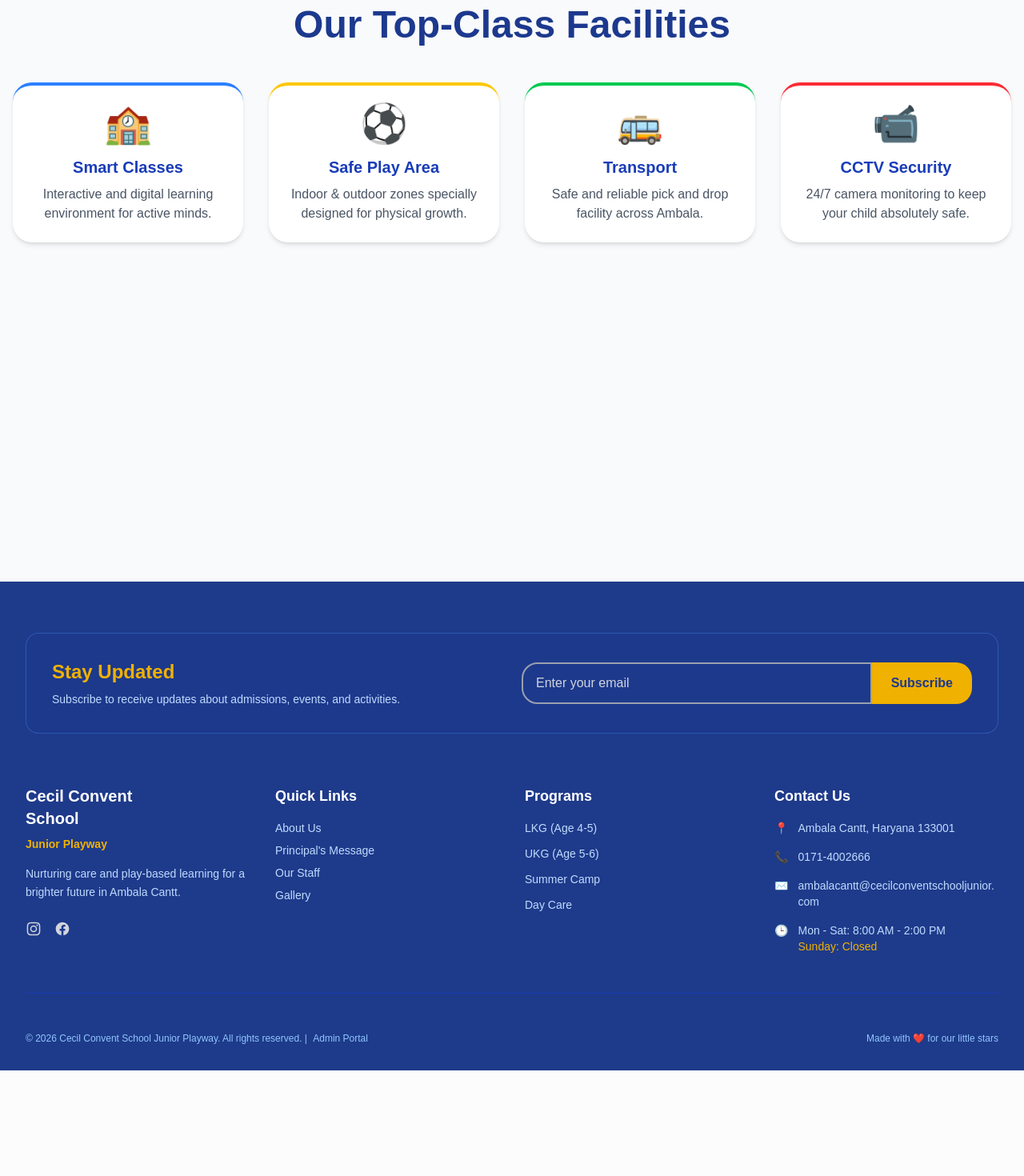
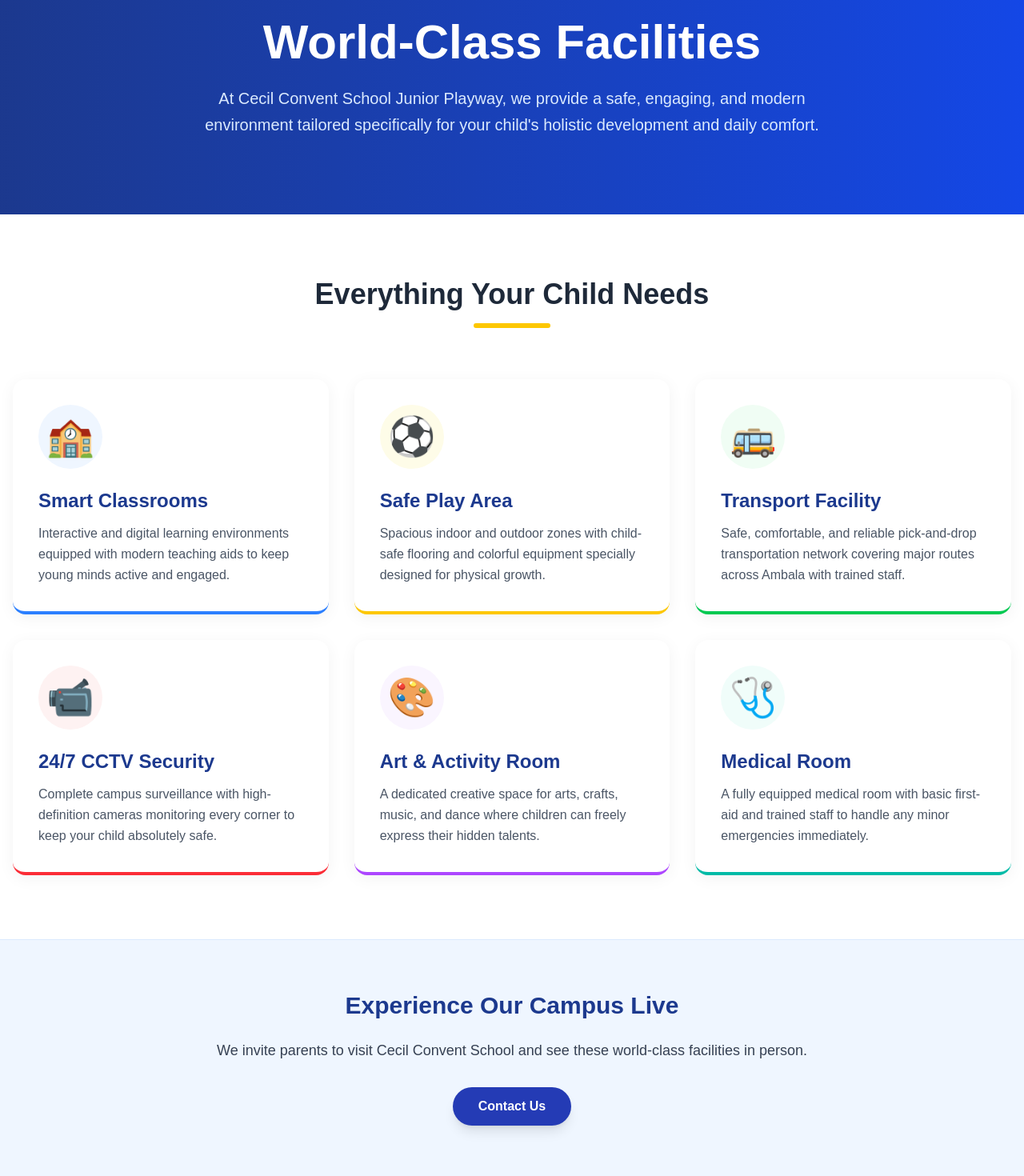
Before and after one commit to anjali100-coder/kinder-school-website, a Next.js app: page /facilities in a window 1280 px wide. Shown: the part 200-1670 px from the top of the page at 80% size. Before the commit the page ends 1538 px from the top, so only its background shows below. Built offline with nearby package versions, Linux system fonts and the light colour scheme; no server answers.

Commit message:
expanded facilities page with more details and new layout

```diff
--- a/app/facilities/page.tsx
+++ b/app/facilities/page.tsx
@@ -1,41 +1,87 @@
 import React from 'react';
+import Link from 'next/link';
 
 export default function FacilitiesPage() {
   return (
-    <div className="py-20 bg-gray-50 min-h-screen">
-      <div className="max-w-7xl mx-auto px-4">
-        <h1 className="text-4xl md:text-5xl font-bold text-center text-blue-900 mb-12">Our Top-Class Facilities</h1>
+    <div className="bg-white min-h-screen">
 
-        <div className="grid grid-cols-1 md:grid-cols-2 lg:grid-cols-4 gap-8">
+      {/* 1. Hero Banner Section */}
+      <div className="bg-gradient-to-r from-blue-900 to-blue-700 text-white py-24 px-4 text-center">
+        <h1 className="text-4xl md:text-6xl font-bold mb-6">World-Class Facilities</h1>
+        <p className="text-lg md:text-xl text-blue-100 max-w-3xl mx-auto leading-relaxed">
+          At Cecil Convent School Junior Playway, we provide a safe, engaging, and modern environment tailored specifically for your child's holistic development and daily comfort.
+        </p>
+      </div>
+
+      {/* 2. Main Facilities Grid (6 Cards instead of 4) */}
+      <div className="max-w-7xl mx-auto px-4 py-20">
+        <div className="text-center mb-16">
+          <h2 className="text-3xl md:text-4xl font-bold text-gray-800 mb-4">Everything Your Child Needs</h2>
+          <div className="w-24 h-1.5 bg-yellow-400 mx-auto rounded-full"></div>
+        </div>
+
+        <div className="grid grid-cols-1 md:grid-cols-2 lg:grid-cols-3 gap-8">
+
           {/* Card 1 */}
-          <div className="bg-white p-6 rounded-xl shadow-md text-center hover:shadow-lg transition-all border-t-4 border-blue-500">
-            <div className="text-5xl mb-4">🏫</div>
-            <h3 className="text-xl font-bold text-blue-800 mb-2">Smart Classes</h3>
-            <p className="text-gray-600">Interactive and digital learning environment for active minds.</p>
+          <div className="bg-white p-8 rounded-2xl shadow-[0_4px_20px_rgba(0,0,0,0.05)] hover:shadow-xl hover:-translate-y-1 transition-all duration-300 border-b-4 border-blue-500">
+            <div className="text-5xl mb-6 bg-blue-50 w-20 h-20 rounded-full flex items-center justify-center">🏫</div>
+            <h3 className="text-2xl font-bold text-blue-900 mb-3">Smart Classrooms</h3>
+            <p className="text-gray-600 leading-relaxed">Interactive and digital learning environments equipped with modern teaching aids to keep young minds active and engaged.</p>
           </div>
 
           {/* Card 2 */}
-          <div className="bg-white p-6 rounded-xl shadow-md text-center hover:shadow-lg transition-all border-t-4 border-yellow-400">
-            <div className="text-5xl mb-4">⚽</div>
-            <h3 className="text-xl font-bold text-blue-800 mb-2">Safe Play Area</h3>
-            <p className="text-gray-600">Indoor & outdoor zones specially designed for physical growth.</p>
+          <div className="bg-white p-8 rounded-2xl shadow-[0_4px_20px_rgba(0,0,0,0.05)] hover:shadow-xl hover:-translate-y-1 transition-all duration-300 border-b-4 border-yellow-400">
+            <div className="text-5xl mb-6 bg-yellow-50 w-20 h-20 rounded-full flex items-center justify-center">⚽</div>
+            <h3 className="text-2xl font-bold text-blue-900 mb-3">Safe Play Area</h3>
+            <p className="text-gray-600 leading-relaxed">Spacious indoor and outdoor zones with child-safe flooring and colorful equipment specially designed for physical growth.</p>
           </div>
 
           {/* Card 3 */}
-          <div className="bg-white p-6 rounded-xl shadow-md text-center hover:shadow-lg transition-all border-t-4 border-green-500">
-            <div className="text-5xl mb-4">🚌</div>
-            <h3 className="text-xl font-bold text-blue-800 mb-2">Transport</h3>
-            <p className="text-gray-600">Safe and reliable pick and drop facility across Ambala.</p>
+          <div className="bg-white p-8 rounded-2xl shadow-[0_4px_20px_rgba(0,0,0,0.05)] hover:shadow-xl hover:-translate-y-1 transition-all duration-300 border-b-4 border-green-500">
+            <div className="text-5xl mb-6 bg-green-50 w-20 h-20 rounded-full flex items-center justify-center">🚌</div>
+            <h3 className="text-2xl font-bold text-blue-900 mb-3">Transport Facility</h3>
+            <p className="text-gray-600 leading-relaxed">Safe, comfortable, and reliable pick-and-drop transportation network covering major routes across Ambala with trained staff.</p>
           </div>
 
           {/* Card 4 */}
-          <div className="bg-white p-6 rounded-xl shadow-md text-center hover:shadow-lg transition-all border-t-4 border-red-500">
-            <div className="text-5xl mb-4">📹</div>
-            <h3 className="text-xl font-bold text-blue-800 mb-2">CCTV Security</h3>
-            <p className="text-gray-600">24/7 camera monitoring to keep your child absolutely safe.</p>
+          <div className="bg-white p-8 rounded-2xl shadow-[0_4px_20px_rgba(0,0,0,0.05)] hover:shadow-xl hover:-translate-y-1 transition-all duration-300 border-b-4 border-red-500">
+            <div className="text-5xl mb-6 bg-red-50 w-20 h-20 rounded-full flex items-center justify-center">📹</div>
+            <h3 className="text-2xl font-bold text-blue-900 mb-3">24/7 CCTV Security</h3>
+            <p className="text-gray-600 leading-relaxed">Complete campus surveillance with high-definition cameras monitoring every corner to keep your child absolutely safe.</p>
+          </div>
+
+          {/* Card 5 (New) */}
+          <div className="bg-white p-8 rounded-2xl shadow-[0_4px_20px_rgba(0,0,0,0.05)] hover:shadow-xl hover:-translate-y-1 transition-all duration-300 border-b-4 border-purple-500">
+            <div className="text-5xl mb-6 bg-purple-50 w-20 h-20 rounded-full flex items-center justify-center">🎨</div>
+            <h3 className="text-2xl font-bold text-blue-900 mb-3">Art & Activity Room</h3>
+            <p className="text-gray-600 leading-relaxed">A dedicated creative space for arts, crafts, music, and dance where children can freely express their hidden talents.</p>
+          </div>
+
+          {/* Card 6 (New) */}
+          <div className="bg-white p-8 rounded-2xl shadow-[0_4px_20px_rgba(0,0,0,0.05)] hover:shadow-xl hover:-translate-y-1 transition-all duration-300 border-b-4 border-teal-500">
+            <div className="text-5xl mb-6 bg-teal-50 w-20 h-20 rounded-full flex items-center justify-center">🩺</div>
+            <h3 className="text-2xl font-bold text-blue-900 mb-3">Medical Room</h3>
+            <p className="text-gray-600 leading-relaxed">A fully equipped medical room with basic first-aid and trained staff to handle any minor emergencies immediately.</p>
+          </div>
+
+        </div>
+      </div>
+
+      {/* 3. Bottom Call to Action (CTA) Section */}
+      <div className="bg-blue-50 py-16 border-t border-blue-100">
+        <div className="max-w-4xl mx-auto px-4 text-center">
+          <h2 className="text-3xl font-bold text-blue-900 mb-6">Experience Our Campus Live</h2>
+          <p className="text-lg text-gray-700 mb-8">We invite parents to visit Cecil Convent School and see these world-class facilities in person.</p>
+          <div className="flex justify-center gap-4">
+            <Link href="/#about">
+              <button className="bg-[#243bb5] hover:bg-blue-800 text-white font-bold py-3 px-8 rounded-full shadow-lg transition-all">
+                Contact Us
+              </button>
+            </Link>
           </div>
         </div>
       </div>
+
     </div>
   );
 }
```
